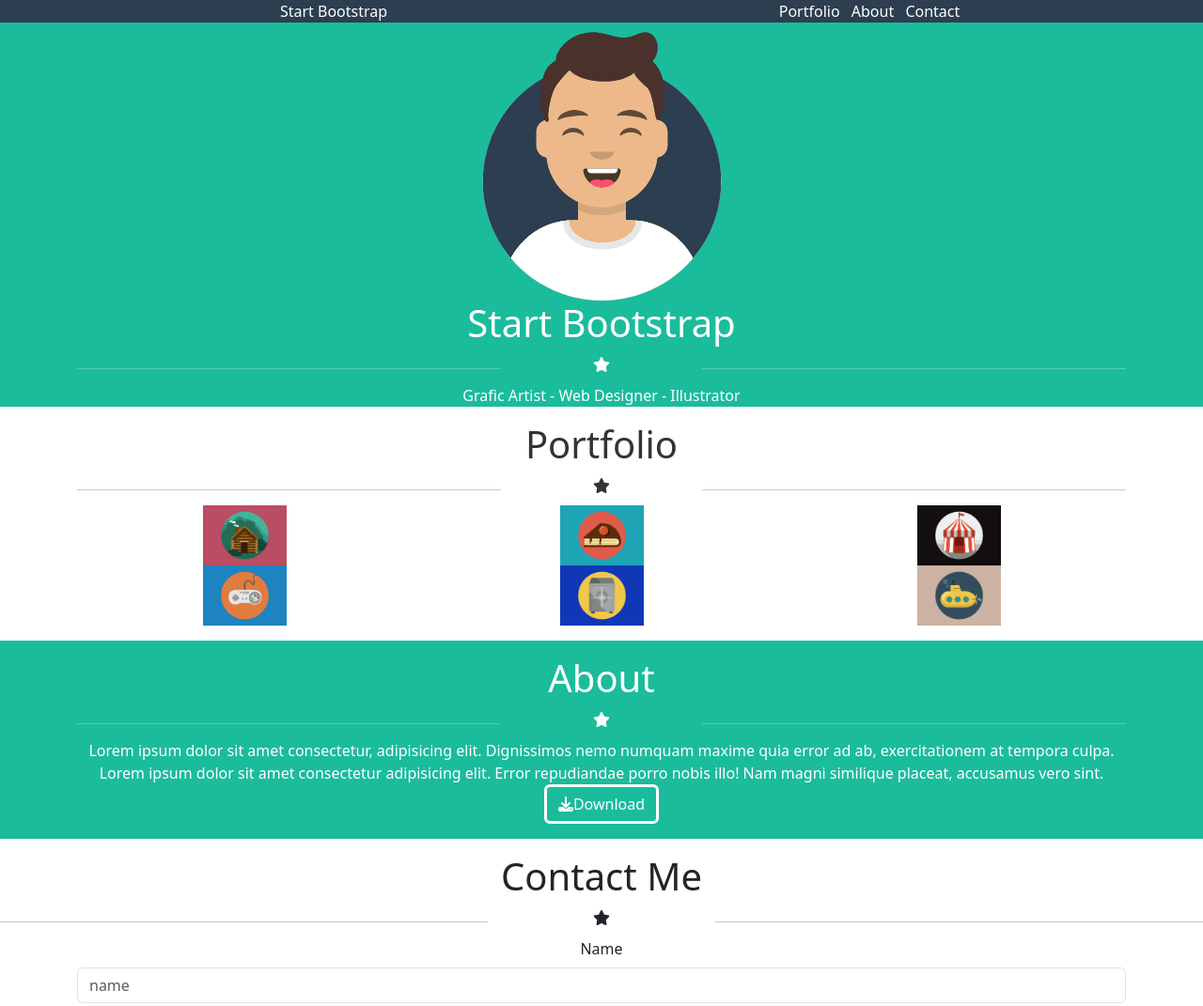
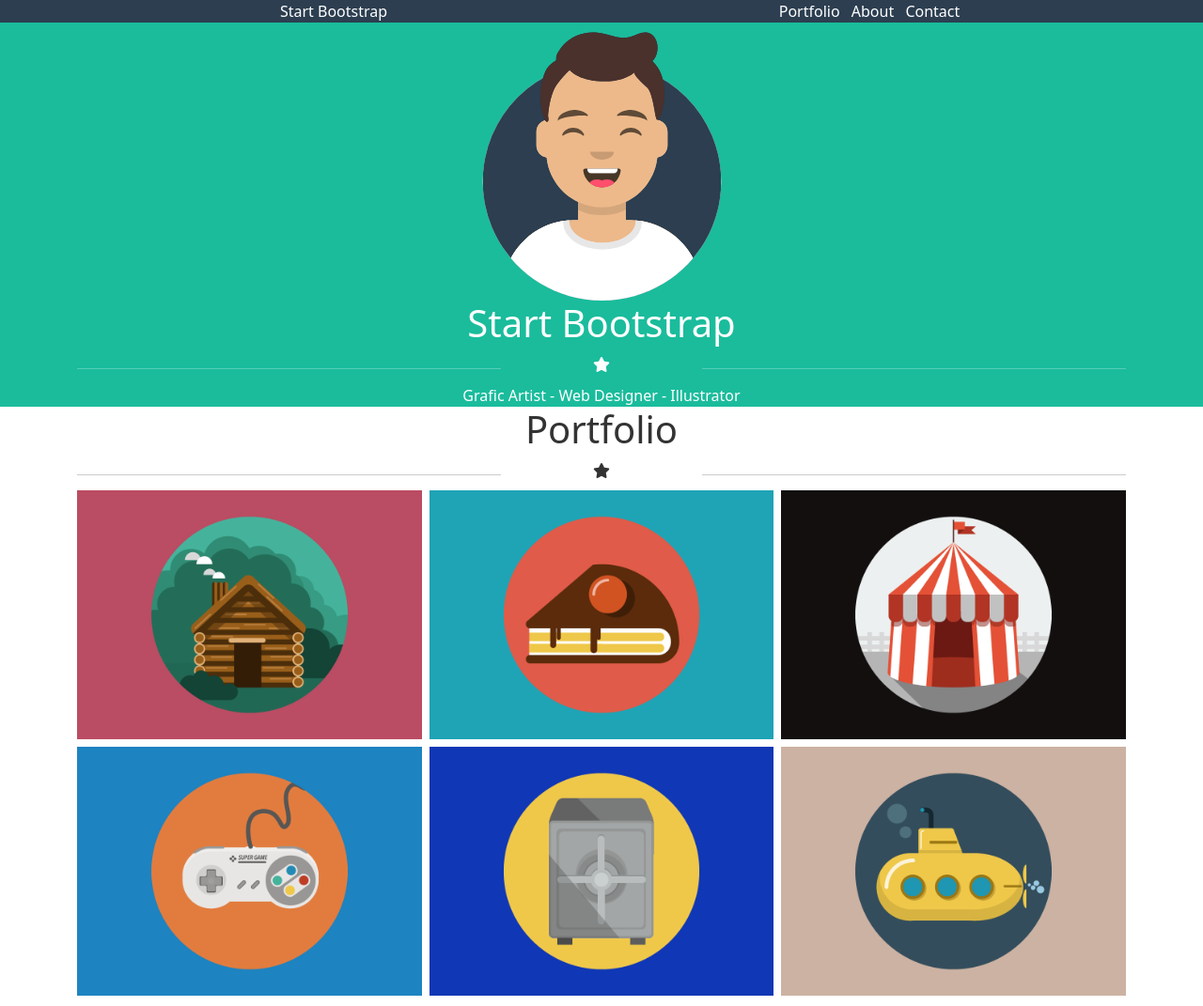
Before and after one commit to lucianocretella95/html-css-bootstrap-freelancer, a plain HTML site: page index.html in a window 1280 px wide. Shown: the top 1071 px of the page at 94% size. Drawn offline with nearby package versions, Linux system fonts and the light colour scheme.

Commit message:
modifiche

```diff
--- a/css/style.css
+++ b/css/style.css
@@ -11,7 +11,6 @@ header{
 .portfolio{
     color: #333333;
     background-color: white;
-    margin-top: 1rem;
 }
 
 .about{
@@ -21,3 +20,7 @@ header{
     margin-bottom: 1rem;
     padding: 1rem;
 }
+
+.form{
+    text-align: start;
+}
--- a/index.html
+++ b/index.html
@@ -61,24 +61,24 @@
                         <hr>
                     </div>
                 </div>
-                <div class="row justify-content-center">
+                <div class="row justify-content-center g-2">
                     <div class="col-4">
-                        <img src="./img/cabin.png" alt="" class="w-25" srcset="">
+                        <img src="./img/cabin.png" alt="" class="w-100" srcset="">
                     </div>
                     <div class="col-4">
-                        <img src="./img/cake.png" alt="" class="w-25" srcset="">
+                        <img src="./img/cake.png" alt="" class="w-100" srcset="">
                     </div>
                     <div class="col-4">
-                        <img src="./img/circus.png" alt="" class="w-25" srcset="">
+                        <img src="./img/circus.png" alt="" class="w-100" srcset="">
                     </div>
                     <div class="col-4">
-                        <img src="./img/game.png" alt="" class="w-25" srcset="">
+                        <img src="./img/game.png" alt="" class="w-100" srcset="">
                     </div>
                     <div class="col-4">
-                        <img src="./img/safe.png" alt="" class="w-25" srcset="">
+                        <img src="./img/safe.png" alt="" class="w-100" srcset="">
                     </div>
                     <div class="col-4">
-                        <img src="./img/submarine.png" alt="" class="w-25" srcset="">
+                        <img src="./img/submarine.png" alt="" class="w-100" srcset="">
                     </div>
                 </div>
             </div>
@@ -98,15 +98,16 @@
                 </div>
                 </div>
                 <div class="row text-center">
-                <div class="col-6 col-sm-12">Lorem ipsum dolor sit amet consectetur, adipisicing elit. Dignissimos nemo numquam maxime quia error ad ab, exercitationem at tempora culpa.
+                <div class="col-6">Lorem ipsum dolor sit amet consectetur, adipisicing elit. Dignissimos nemo numquam maxime quia error ad ab, exercitationem at tempora culpa.
                 </div>
-                <div class="col-6 col-sm-12">Lorem ipsum dolor sit amet consectetur adipisicing elit. Error repudiandae porro nobis illo! Nam magni similique placeat, accusamus vero sint.
+                <div class="col-6">Lorem ipsum dolor sit amet consectetur adipisicing elit. Error repudiandae porro nobis illo! Nam magni similique placeat, accusamus vero sint.
                 </div>
                 </div>
                 <a class="btn" href="#" role="button" style="border: white solid; color: white;"><span><i class="fa-solid fa-download"></i></span>Download</a>
             </div>
         </div>
         <div class="contact-me text-center">
+            <div class="container text-center">
                 <h1>Contact Me</h1>
                 <div class="row text-center">
                 <div class="col-5">
@@ -120,6 +121,7 @@
                 </div>
                 </div>
                     <div class="container text-center">
+                        <div class="form">
                             <div class="mb-3">
                             <label for="exampleFormControlInput1" class="form-label">Name</label>
                             <input type="name" class="form-control" id="exampleFormControlInput1" placeholder="name">
@@ -139,6 +141,8 @@
                             <a class="btn" href="#" role="button" style="background-color: #1abc9c; color: white;">Send</a>
                         </div>
                     </div>
+            </div>
+        </div>
     </main>
 
     <!-- footer -->
```
Lines whose indentation alone changed are shown as unchanged.
